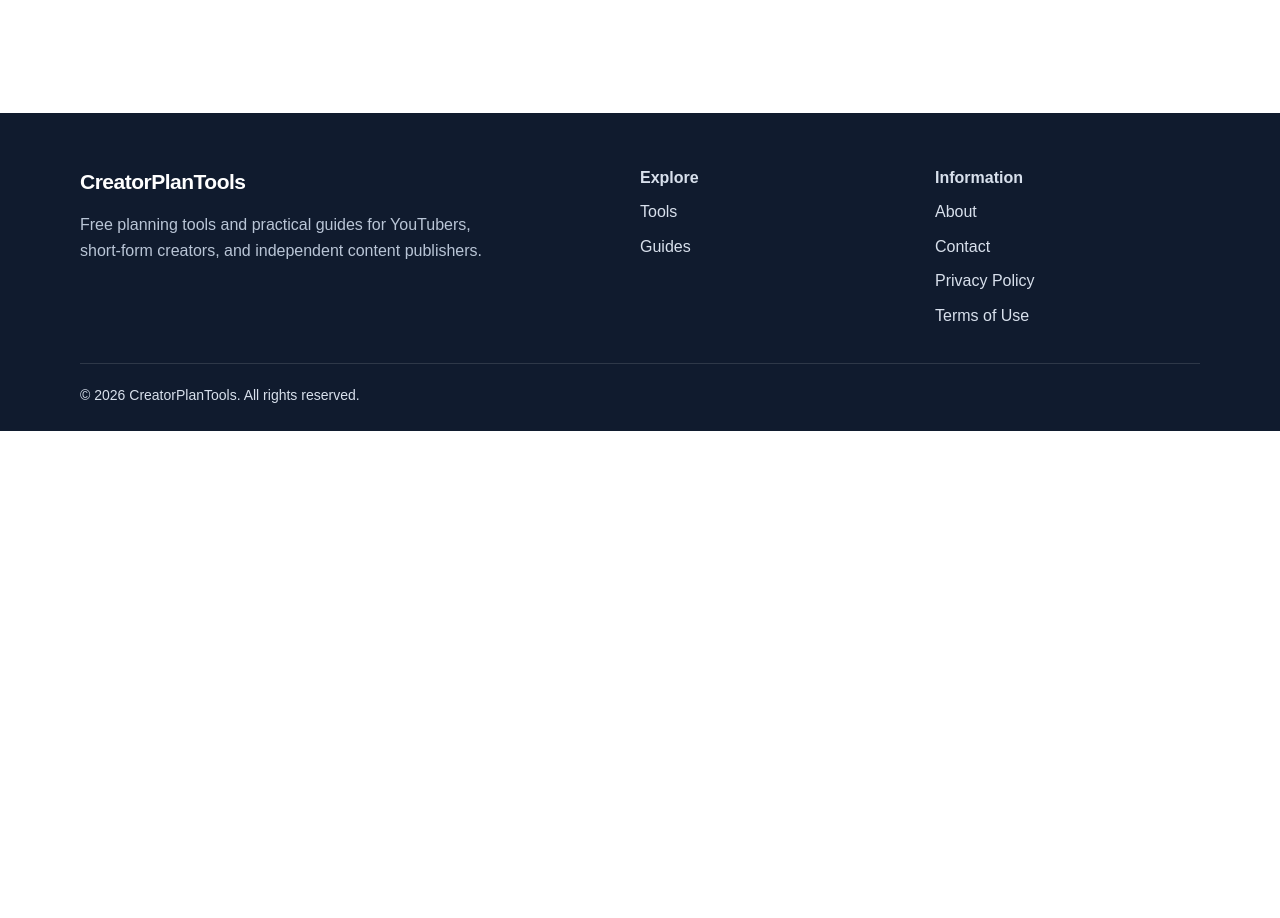
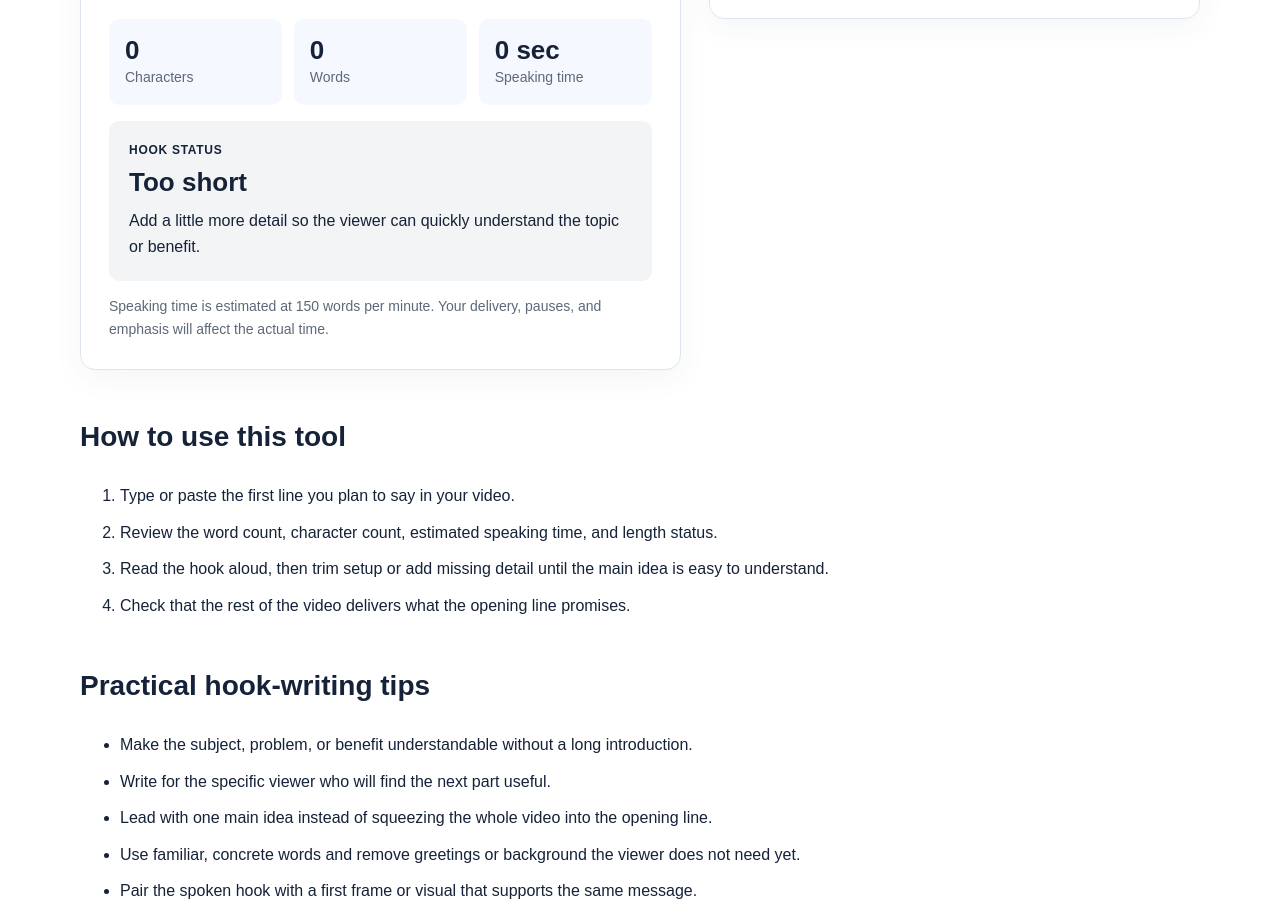
Before and after one commit to SODMAN2/creatorplantools, a Next.js app: page /tools/video-hook-checker in a window 1280 px wide. Before the commit this address had no page. Shown: the part 760-1678 px from the top of the page. Before the commit the page ends 1191 px from the top, so only its background shows below. Built offline with nearby package versions, Linux system fonts and the light colour scheme.

Commit message:
Add video hook checker tool

```diff
--- a/app/tools/toolData.js
+++ b/app/tools/toolData.js
@@ -1,4 +1,5 @@
 export const toolList = [
+  { icon: 'H', name: 'Video Hook Checker', description: 'Check a video opening line\'s words, characters, estimated speaking time, and practical hook length.', href: '/tools/video-hook-checker' },
   { icon: '▶', name: 'YouTube Script Length Calculator', description: 'Estimate the word count you need for a target video length and speaking pace.', href: '/tools/youtube-script-length-calculator' },
   { icon: '◷', name: 'Voiceover Duration Calculator', description: 'Turn a script word count into a realistic voiceover duration at different narration speeds.', href: '/tools/voiceover-duration-calculator' },
   { icon: '♪', name: 'TikTok Video Planner', description: 'Plan a clear hook, content beats, call to action, and timing for a short-form video.', href: '/tools/tiktok-video-planner' },
--- /dev/null
+++ b/app/tools/video-hook-checker/page.js
@@ -0,0 +1,60 @@
+import Link from 'next/link';
+import ToolLayout from '@/components/ToolLayout';
+import VideoHookChecker from '@/components/VideoHookChecker';
+
+export const metadata = {
+  title: 'Video Hook Checker',
+  description: 'Check your video hook word count, character count, and estimated speaking time with a free browser-based tool for clearer opening lines.',
+  alternates: { canonical: '/tools/video-hook-checker' },
+  openGraph: {
+    title: 'Video Hook Checker | CreatorPlanTools',
+    description: 'Check whether a video opening line is clear and concise with live counts, estimated speaking time, and practical hook-writing tips.',
+    url: '/tools/video-hook-checker',
+    type: 'website',
+  },
+};
+
+export default function Page() {
+  return <ToolLayout
+    eyebrow="Video planning tool"
+    title="Video Hook Checker"
+    intro="Check whether your video opening line is short enough for the first few seconds and clear enough to introduce one focused idea."
+    tool={<VideoHookChecker />}
+    explanation="The checker counts the words and characters in your opening line, estimates its speaking time, and compares its word count with a simple planning range. It cannot predict views, retention, reach, ranking, or growth."
+    steps={[
+      'Type or paste the first line you plan to say in your video.',
+      'Review the word count, character count, estimated speaking time, and length status.',
+      'Read the hook aloud, then trim setup or add missing detail until the main idea is easy to understand.',
+      'Check that the rest of the video delivers what the opening line promises.',
+    ]}
+    faqs={[
+      ['How many words should a video hook be?', 'As a practical starting point, 5–18 words is concise enough for many opening lines. Some topics need a little more context, so clarity matters more than reaching an exact number.'],
+      ['How is speaking time estimated?', 'The tool uses a pace of 150 words per minute. Your actual time may differ because of pauses, emphasis, delivery style, and on-screen action.'],
+      ['Does a short hook guarantee better retention or more views?', 'No. Length alone cannot guarantee views, retention, reach, ranking, or growth. The idea, audience, delivery, visuals, accuracy, and rest of the video all matter.'],
+      ['Should I start every video with a question?', 'No. A hook can introduce a specific problem, result, useful surprise, demonstration, or question. Choose the form that fits the video naturally.'],
+      ['Can I use this for TikTok, Reels, and YouTube Shorts?', 'Yes. The checker can help with opening lines for short-form and long-form videos, but you should adapt the wording and pace to the platform, format, and audience.'],
+      ['Is my hook saved or sent anywhere?', 'No. The checker runs in your browser, requires no login, and does not save or send the text you enter.'],
+    ]}
+  >
+    <h2>Practical hook-writing tips</h2>
+    <ul className="steps">
+      <li>Make the subject, problem, or benefit understandable without a long introduction.</li>
+      <li>Write for the specific viewer who will find the next part useful.</li>
+      <li>Lead with one main idea instead of squeezing the whole video into the opening line.</li>
+      <li>Use familiar, concrete words and remove greetings or background the viewer does not need yet.</li>
+      <li>Pair the spoken hook with a first frame or visual that supports the same message.</li>
+      <li>Keep the promise accurate and deliver on it promptly in the video.</li>
+    </ul>
+
+    <h2>Example hook improvements</h2>
+    <div className="title-examples">
+      <div className="title-example"><h3>Too vague</h3><p><strong>Before:</strong> Here are some editing tips.</p><p><strong>Clearer:</strong> Cut these three pauses to make your tutorial feel faster.</p></div>
+      <div className="title-example"><h3>Too much setup</h3><p><strong>Before:</strong> I have been making videos for a while, and today I wanted to talk about lighting.</p><p><strong>Clearer:</strong> This one lighting change makes phone video look more natural.</p></div>
+      <div className="title-example"><h3>Overpromising</h3><p><strong>Before:</strong> This hook will make every video go viral.</p><p><strong>Clearer:</strong> Try this opening when your tutorial needs a clearer first line.</p></div>
+    </div>
+
+    <h2>Plan the rest of your video</h2>
+    <p className="muted">Turn the opening into a complete short-form outline with the <Link className="content-link" href="/tools/tiktok-video-planner">TikTok Video Planner</Link>, then check a longer draft with the <Link className="content-link" href="/tools/youtube-script-length-calculator">YouTube Script Length Calculator</Link>.</p>
+    <p className="muted">Before publishing, review your copy with the <Link className="content-link" href="/tools/caption-character-counter">Caption Character Counter</Link> and <Link className="content-link" href="/tools/hashtag-counter">Hashtag Counter</Link>. For more help, read <Link className="content-link" href="/guides/how-to-write-a-video-hook">How to Write a Video Hook</Link>, the <Link className="content-link" href="/guides/tiktok-video-structure">TikTok Video Structure guide</Link>, or <Link className="content-link" href="/guides/how-to-plan-youtube-shorts">How to Plan YouTube Shorts</Link>.</p>
+  </ToolLayout>;
+}
--- /dev/null
+++ b/components/VideoHookChecker.js
@@ -0,0 +1,42 @@
+'use client';
+
+import { useState } from 'react';
+
+function getStatus(wordCount) {
+  if (wordCount < 5) return { label: 'Too short', message: 'Add a little more detail so the viewer can quickly understand the topic or benefit.', className: 'title-status-short' };
+  if (wordCount <= 18) return { label: 'Good hook length', message: 'This is a useful length for a clear opening. Read it aloud and check that it matches the video.', className: 'title-status-good' };
+  if (wordCount <= 30) return { label: 'Getting long', message: 'Look for setup, filler, or repeated ideas you can move later in the video.', className: 'title-status-long' };
+  return { label: 'Too long', message: 'Try leading with one clear promise, problem, question, or result and save the context for later.', className: 'title-status-too-long' };
+}
+
+function formatSpeakingTime(wordCount) {
+  if (wordCount === 0) return '0 sec';
+  const seconds = Math.max(1, Math.ceil((wordCount / 150) * 60));
+  if (seconds < 60) return `${seconds} sec`;
+  const minutes = Math.floor(seconds / 60);
+  const remainingSeconds = seconds % 60;
+  return remainingSeconds ? `${minutes} min ${remainingSeconds} sec` : `${minutes} min`;
+}
+
+export default function VideoHookChecker() {
+  const [hook, setHook] = useState('');
+  const characterCount = hook.length;
+  const wordCount = hook.trim() ? hook.trim().split(/\s+/).length : 0;
+  const status = getStatus(wordCount);
+
+  return <>
+    <div className="field">
+      <label htmlFor="video-hook">Video hook or opening line</label>
+      <textarea id="video-hook" className="hook-input" rows="8" placeholder="e.g. If your videos feel slow, cut these three things before you record again." value={hook} onChange={(event) => setHook(event.target.value)} autoFocus />
+    </div>
+    <div className="title-counts hook-counts" aria-label="Hook counts and estimated speaking time">
+      <div><strong>{characterCount}</strong><span>Characters</span></div>
+      <div><strong>{wordCount}</strong><span>Words</span></div>
+      <div><strong>{formatSpeakingTime(wordCount)}</strong><span>Speaking time</span></div>
+    </div>
+    <div className={`title-status ${status.className}`} aria-live="polite">
+      <span>Hook status</span><strong>{status.label}</strong><p>{status.message}</p>
+    </div>
+    <p className="tool-note">Speaking time is estimated at 150 words per minute. Your delivery, pauses, and emphasis will affect the actual time.</p>
+  </>;
+}
```
Also changed, not shown: app/globals.css.
